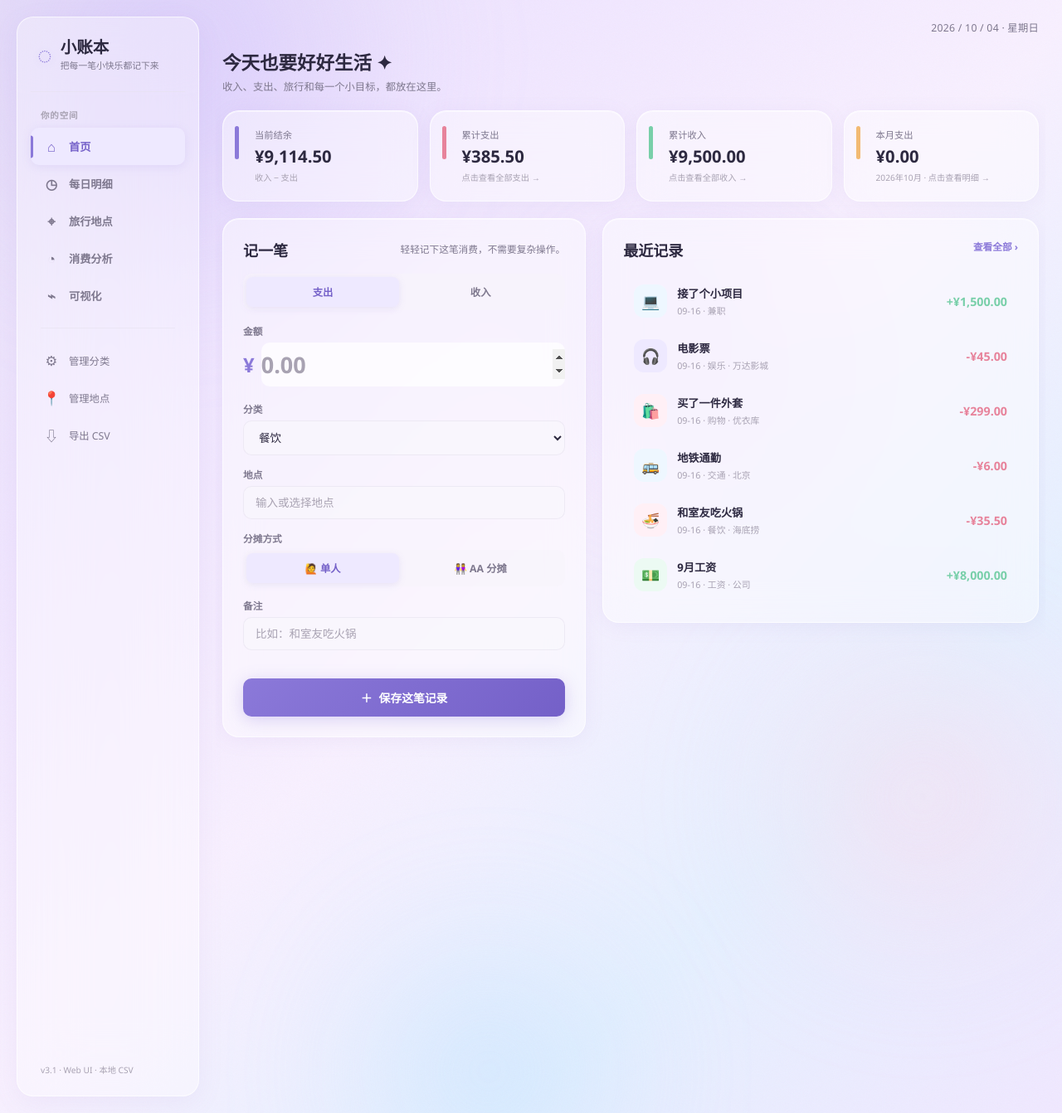
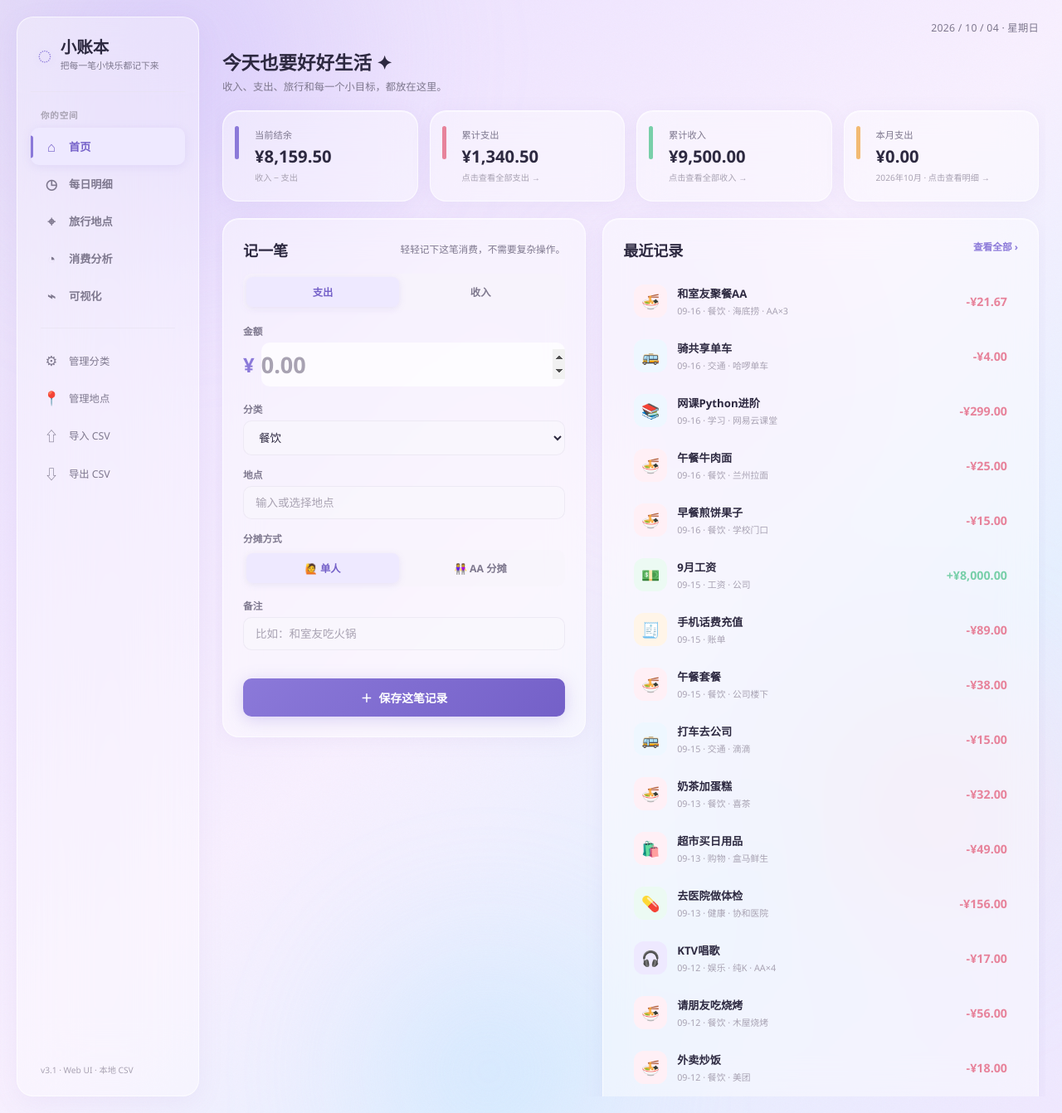
Before and after one commit to K3-GPT/LuLuLedger, a Flask app: page / in a window 1280 px wide. Shown: the whole page at 83% size. Run offline with Flask 3, Linux system fonts and the light colour scheme.

Commit message:
feat: 支持 CSV 账单导入，新增鼠标跟随光晕与强化磨砂玻璃视觉
  - 新增 POST /api/import 接口，支持从已有 CSV 账单文件导入历史记录，
    对无效行（金额格式错误等）执行跳过处理
  - 前端新增导入入口与文件选择流程
  - 新增鼠标跟随光晕交互特效，强化页面磨砂玻璃质感
  - 更新功能截图

```diff
--- a/app.py
+++ b/app.py
@@ -487,6 +487,59 @@
     return send_file(mem, mimetype='text/csv', as_attachment=True, download_name=filename)
 
 
+# ─── API：导入 CSV ──────────────────────────────────────────
+@app.route('/api/import', methods=['POST'])
+def api_import():
+    """导入 CSV 文件（支持原版格式 + 通用格式）"""
+    if 'file' not in request.files:
+        return jsonify({'error': '没有上传文件'}), 400
+
+    file = request.files['file']
+    if not file.filename.endswith('.csv'):
+        return jsonify({'error': '只支持 CSV 文件'}), 400
+
+    try:
+        content = file.read().decode('utf-8-sig')
+        reader = csv.DictReader(io.StringIO(content))
+
+        imported = 0
+        skipped = 0
+        existing = load_transactions()
+
+        for row in reader:
+            try:
+                amount = float(row.get('amount', 0))
+                if amount <= 0:
+                    skipped += 1
+                    continue
+            except (ValueError, TypeError):
+                skipped += 1
+                continue
+
+            tx_type = row.get('type', 'Expense')
+            if tx_type not in ('Expense', 'Income'):
+                tx_type = 'Expense'
+
+            transaction = {
+                'date': row.get('date', datetime.now().strftime('%Y-%m-%d %H:%M')),
+                'type': tx_type,
+                'category': row.get('category', 'Other'),
+                'amount': amount,
+                'description': (row.get('description') or '').strip(),
+                'location': (row.get('location') or '').strip(),
+                'split_type': row.get('split_type', 'single'),
+                'participants': int(row.get('participants', 1) or 1),
+            }
+            existing.append(transaction)
+            imported += 1
+
+        save_transactions(existing)
+        return jsonify({'ok': True, 'imported': imported, 'skipped': skipped})
+
+    except Exception as e:
+        return jsonify({'error': f'导入失败: {str(e)}'}), 400
+
+
 # ─── 启动 ──────────────────────────────────────────────────
 if __name__ == '__main__':
     app.run(debug=True, host='0.0.0.0', port=5000)
--- a/static/js/app.js
+++ b/static/js/app.js
@@ -825,6 +825,17 @@
 
 // ─── 事件绑定 ───
 function bindEvents() {
+    // 鼠标跟随光晕
+    const glow = $('#mouseGlow');
+    document.addEventListener('mousemove', (e) => {
+        glow.style.left = e.clientX + 'px';
+        glow.style.top = e.clientY + 'px';
+        if (!glow.classList.contains('visible')) glow.classList.add('visible');
+    });
+    document.addEventListener('mouseleave', () => {
+        glow.classList.remove('visible');
+    });
+
     // 导航
     $$('.nav-btn[data-page]').forEach(btn => {
         btn.addEventListener('click', () => switchPage(btn.dataset.page));
@@ -872,6 +883,29 @@
 
     // 导出
     $('#btnExport').addEventListener('click', () => { window.location.href = '/api/export'; });
+
+    // 导入 CSV
+    $('#btnImportCSV').addEventListener('click', () => { $('#fileImportCSV').click(); });
+    $('#fileImportCSV').addEventListener('change', async (e) => {
+        const file = e.target.files[0];
+        if (!file) return;
+        const formData = new FormData();
+        formData.append('file', file);
+        try {
+            const res = await fetch('/api/import', { method: 'POST', body: formData });
+            const data = await res.json();
+            if (data.ok) {
+                toast(`导入成功 · ${data.imported} 条记录已导入${data.skipped > 0 ? `，${data.skipped} 条跳过` : ''} ✨`);
+                await refreshAll();
+                await populateLocationList();
+            } else {
+                toast(data.error || '导入失败', 'error');
+            }
+        } catch (err) {
+            toast('导入失败: 网络错误', 'error');
+        }
+        e.target.value = ''; // 重置 input
+    });
 
     // 查看全部
     $('#btnViewAll').addEventListener('click', async () => {
--- a/templates/index.html
+++ b/templates/index.html
@@ -8,6 +8,9 @@
     <script src="https://cdn.jsdelivr.net/npm/chart.js@4.4.4/dist/chart.umd.min.js"></script>
 </head>
 <body>
+
+<!-- ====== 鼠标跟随光晕 ====== -->
+<div class="mouse-glow" id="mouseGlow"></div>
 
 <!-- ====== 动态背景 ====== -->
 <div class="bg-aurora">
@@ -59,6 +62,10 @@
             <button class="nav-btn nav-btn-secondary" id="btnManageLocations">
                 <span class="nav-icon">📍</span> 管理地点
             </button>
+            <button class="nav-btn nav-btn-secondary" id="btnImportCSV">
+                <span class="nav-icon">⇧</span> 导入 CSV
+            </button>
+            <input type="file" id="fileImportCSV" accept=".csv" style="display:none">
             <button class="nav-btn nav-btn-secondary" id="btnExport">
                 <span class="nav-icon">⇩</span> 导出 CSV
             </button>
--- a/transactions.csv
+++ b/transactions.csv
@@ -1,7 +1,24 @@
 date,type,category,amount,description,location,split_type,participants
-2026-09-16 19:16,Income,Salary,8000.0,9月工资,公司,single,1
-2026-09-16 19:16,Expense,Food,35.5,和室友吃火锅,海底捞,single,1
-2026-09-16 19:16,Expense,Transportation,6.0,地铁通勤,北京,single,1
-2026-09-16 19:16,Expense,Shopping,299.0,买了一件外套,优衣库,single,1
-2026-09-16 19:16,Expense,Entertainment,45.0,电影票,万达影城,single,1
-2026-09-16 19:16,Income,Freelance,1500.0,接了个小项目,,single,1
+2026-09-08 08:30,Expense,Food,12.5,早餐豆浆油条,学校食堂,single,1
+2026-09-08 12:15,Expense,Food,28,午餐和同学一起,学校食堂,single,1
+2026-09-08 19:00,Expense,Entertainment,35,看了场电影,万达影城,single,1
+2026-09-10 07:45,Expense,Transportation,6,地铁通勤,北京,single,1
+2026-09-10 12:30,Expense,Food,42,和室友吃火锅,海底捞,aa,3
+2026-09-10 15:00,Expense,Shopping,199,买了一件外套,优衣库,single,1
+2026-09-10 20:00,Income,Freelance,1500,接了个小项目,,single,1
+2026-09-12 09:00,Expense,Education,89,买了一本Python书,当当网,single,1
+2026-09-12 12:00,Expense,Food,18,外卖炒饭,美团,single,1
+2026-09-12 18:30,Expense,Food,56,请朋友吃烧烤,木屋烧烤,single,1
+2026-09-12 21:00,Expense,Entertainment,68,KTV唱歌,纯K,aa,4
+2026-09-13 10:00,Expense,Healthcare,156,去医院做体检,协和医院,single,1
+2026-09-13 14:00,Expense,Shopping,49,超市买日用品,盒马鲜生,single,1
+2026-09-13 16:00,Expense,Food,32,奶茶加蛋糕,喜茶,single,1
+2026-09-15 08:00,Expense,Transportation,15,打车去公司,滴滴,single,1
+2026-09-15 12:00,Expense,Food,38,午餐套餐,公司楼下,single,1
+2026-09-15 17:30,Expense,Bills,89,手机话费充值,,single,1
+2026-09-15 20:00,Income,Salary,8000,9月工资,公司,single,1
+2026-09-16 08:15,Expense,Food,15,早餐煎饼果子,学校门口,single,1
+2026-09-16 12:00,Expense,Food,25,午餐牛肉面,兰州拉面,single,1
+2026-09-16 14:00,Expense,Education,299,网课Python进阶,网易云课堂,single,1
+2026-09-16 18:00,Expense,Transportation,4,骑共享单车,哈啰单车,single,1
+2026-09-16 19:30,Expense,Food,65,和室友聚餐AA,海底捞,aa,3
```
Also changed, not shown: commit.txt (+6 -8 lines), static/css/style.css (+31 -3 lines), screenshot_final_charts.png (added), screenshot_final_daily.png (added), screenshot_final_filter.png (added), screenshot_final_home.png (added).
